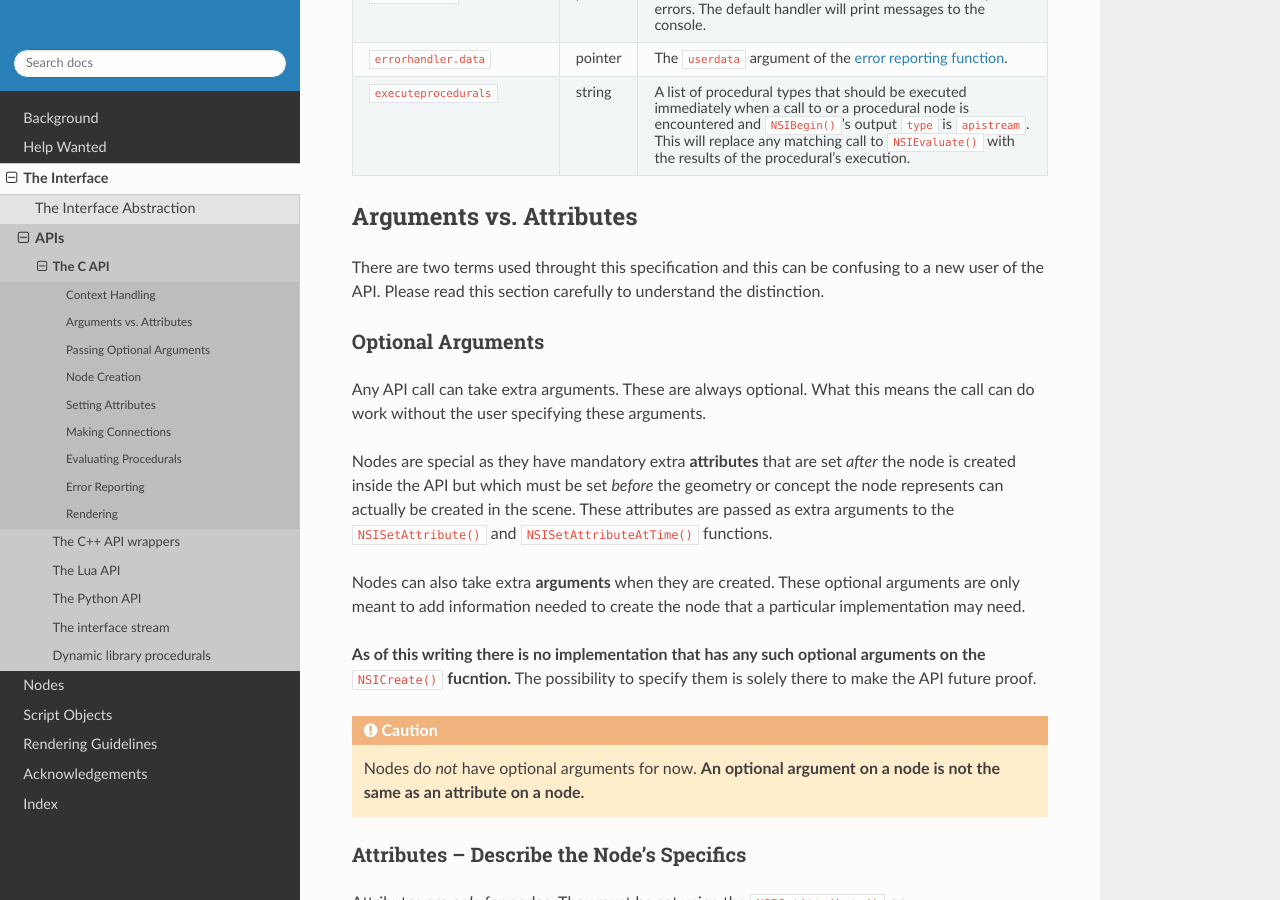
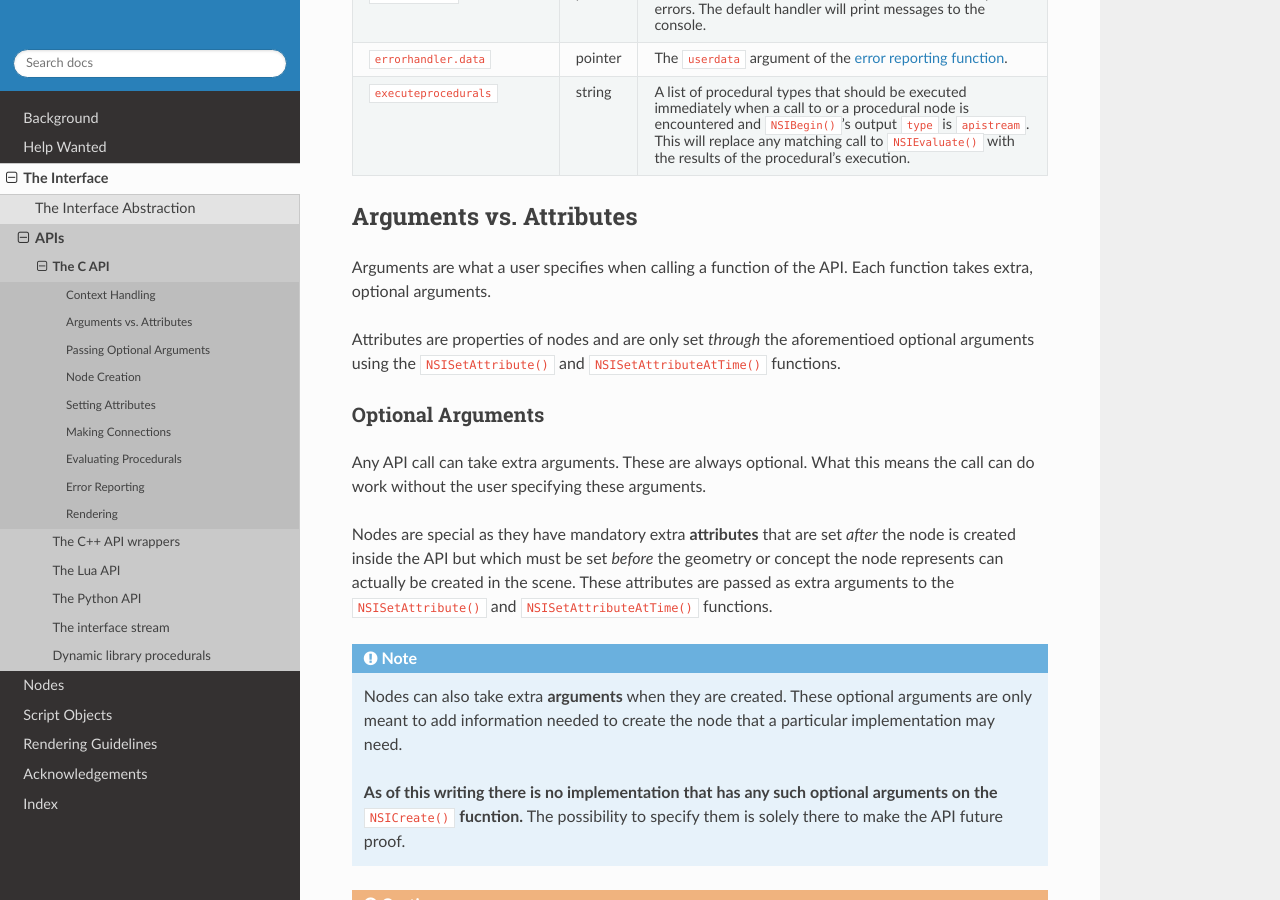
Before and after one commit to virtualritz/nsi-docs, a Sphinx documentation site: the page built from docs/c-api.rst, in a window 1280 px wide and 900 px high, scrolled down 1819 px. Built offline with Sphinx 7.4.7 and the Read the Docs theme 2.0.0, drawn with Linux system fonts in a browser that asks for light colours; pages that are not in the unit, such as notebooks, are missing from menus.

Commit message:
Simplified text on Attributes vs Parameters.

```diff
--- a/docs/c-api.rst
+++ b/docs/c-api.rst
@@ -134,9 +134,12 @@ which is defined in :doc:`nsi.h`:
 Arguments vs. Attributes
 ~~~~~~~~~~~~~~~~~~~~~~~~~
 
-There are two terms used throught this specification and this can
-be confusing to a new user of the API. Please read this section
-carefully to understand the distinction.
+Arguments are what a user specifies when calling a function of the API.
+Each function takes extra, optional arguments.
+
+Attributes are properties of nodes and are only set *through* the
+aforementioed optional arguments using the ``NSISetAttribute()`` and
+``NSISetAttributeAtTime()`` functions.
 
 Optional Arguments
 ==================
@@ -150,14 +153,15 @@ set *after* the node is created inside the API but which must be set
 created in the scene. These attributes are passed as extra arguments
 to the ``NSISetAttribute()`` and ``NSISetAttributeAtTime()`` functions.
 
-Nodes can also take extra **arguments** when they are created. These
-optional arguments are only meant to add information needed to create
-the node that a particular implementation may need.
+.. Note::
+    Nodes can also take extra **arguments** when they are created.
+    These optional arguments are only meant to add information needed
+    to create the node that a particular implementation may need.
 
-**As of this writing there is no implementation that has any such
-optional arguments on the** ``NSICreate()`` **fucntion.** The
-possibility to specify them is solely there to make the API future
-proof.
+    **As of this writing there is no implementation that has any such
+    optional arguments on the** ``NSICreate()`` **fucntion.** The
+    possibility to specify them is solely there to make the API future
+    proof.
 
 .. Caution::
     Nodes do *not* have optional arguments for now. **An optional
```
